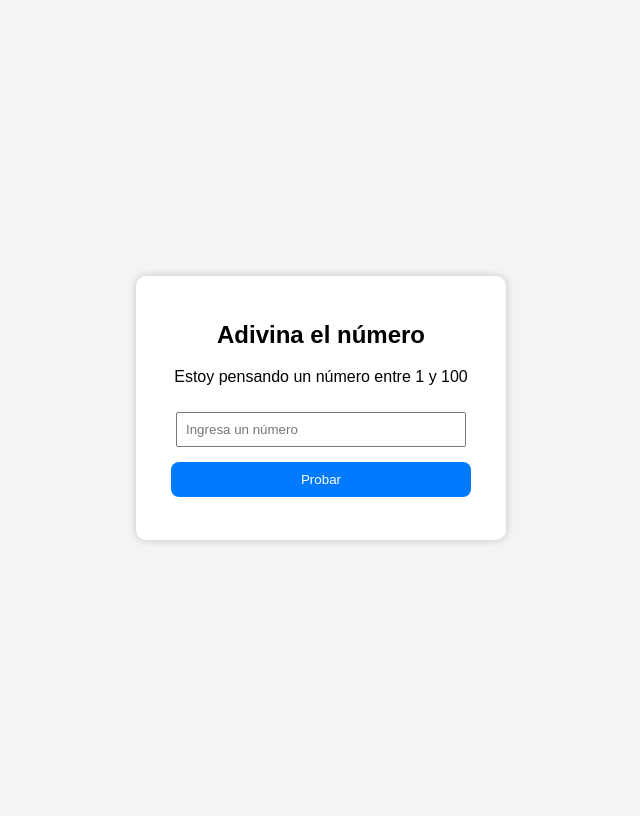
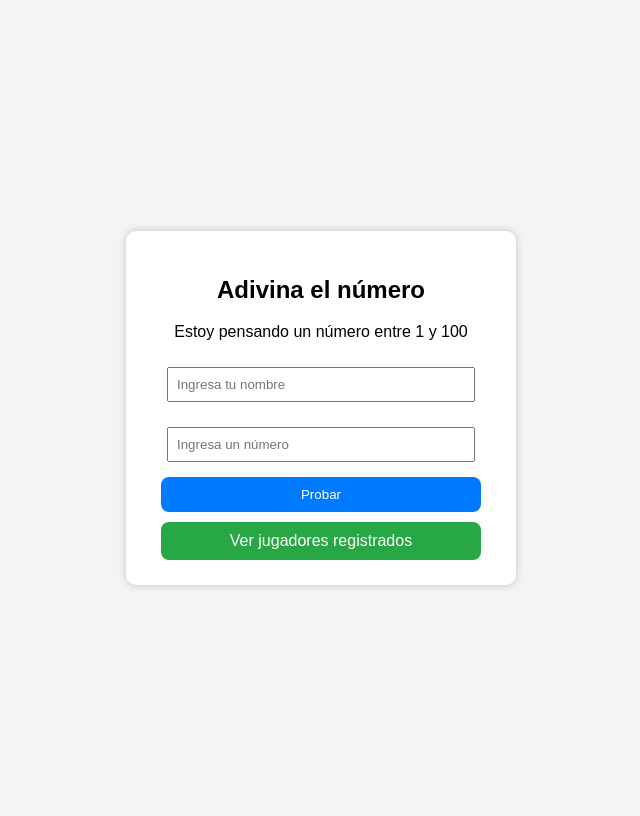
Before and after one commit to kevinpedrozo/proyecto-nuevo, a Flask app: page / in a window 1280 px wide. Shown: the whole page, without its empty margins (319-959 px from the left). Run offline with Flask 3, Linux system fonts and the light colour scheme.

Commit message:
Update index.html

```diff
--- a/templates/index.html
+++ b/templates/index.html
@@ -13,20 +13,23 @@
             justify-content: center;
             align-items: center;
         }
+
         .card {
             background: white;
             padding: 25px 35px;
             border-radius: 10px;
             box-shadow: 0px 0px 8px rgba(0,0,0,0.2);
             text-align: center;
-            width: 300px;
+            width: 320px;
         }
+
         input {
             padding: 8px;
             width: 90%;
             margin-top: 10px;
             margin-bottom: 15px;
         }
+
         button {
             padding: 10px;
             width: 100%;
@@ -36,25 +39,25 @@
             border-radius: 8px;
             cursor: pointer;
         }
+
         button:hover {
             background: #0056b3;
         }
-        .button {
+
+        .link-btn {
+            display: block;
+            margin-top: 10px;
             padding: 10px;
-            width: 100%;
-            background: #007bff;
+            background: #28a745;
             color: white;
-            border: none;
+            text-decoration: none;
             border-radius: 8px;
-            cursor: pointer;
         }
-        .button:hover {
-            background: #0056b3;
+
+        .link-btn:hover {
+            background: #218838;
         }
-        a{
-            text-decoration:none;
-            font-family: Arial;
-        }
+
         .msg {
             margin-top: 10px;
             font-size: 18px;
@@ -65,20 +68,44 @@
 </head>
 
 <body>
+
 <div class="card">
+
     <h2>Adivina el número</h2>
+
     <p>Estoy pensando un número entre 1 y 100</p>
 
     <form method="POST">
-        <input type="number" name="intento" placeholder="Ingresa un número" required>
-        <button type="submit">Probar</button>
+
+        <input
+            type="text"
+            name="nombre"
+            placeholder="Ingresa tu nombre"
+            required
+        >
+
+        <input
+            type="number"
+            name="intento"
+            placeholder="Ingresa un número"
+            required
+        >
+
+        <button type="submit">
+            Probar
+        </button>
+
     </form>
 
     {% if mensaje %}
-    <p class="msg">{{ mensaje }}</p>
+        <p class="msg">{{ mensaje }}</p>
     {% endif %}
-    <br>
+
+    <a href="/jugadores" class="link-btn">
+        Ver jugadores registrados
+    </a>
+
 </div>
+
 </body>
-
 </html>
```
